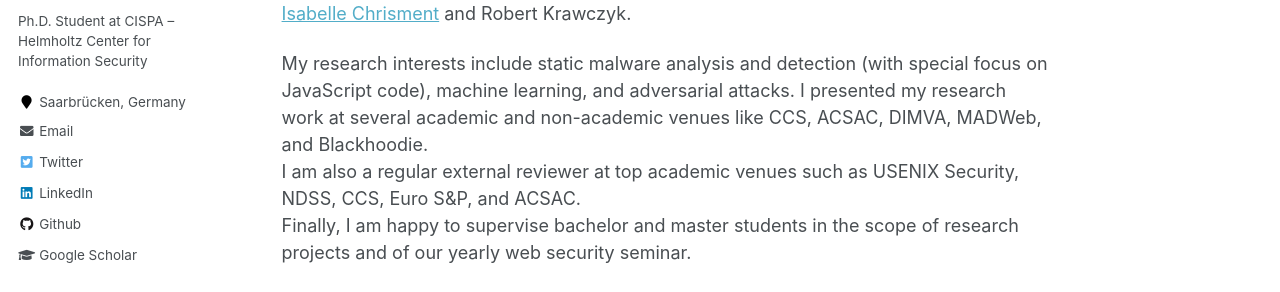
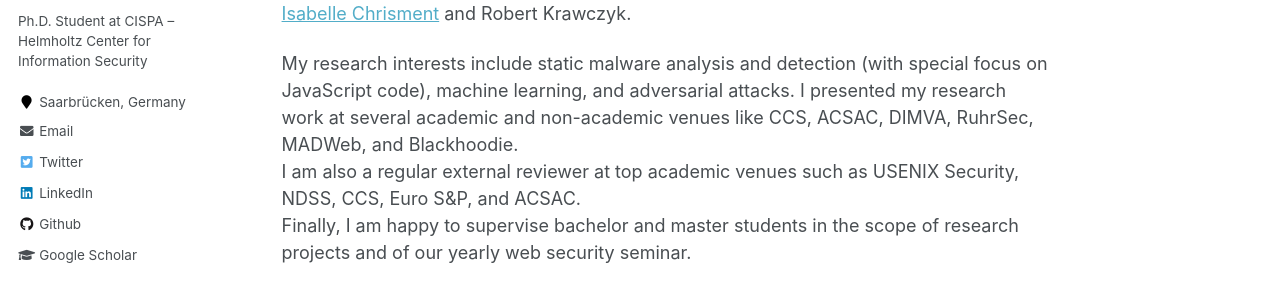
Before and after one commit to Aurore54F/aurore54f.github.io, a Jekyll site: the page built from _pages/about.md, in a window 1280 px wide and 900 px high. Shown: the part 319-611 px from the top of the window. Built offline with Jekyll 4.4.1, drawn with Linux system fonts in a browser that asks for light colours.

Commit message:
Some updates

```diff
--- a/_pages/about.md
+++ b/_pages/about.md
@@ -12,7 +12,7 @@ I am a third year Ph.D. student in the [Secure Web Applications Group](https://s
 
 Prior to that, I was a master student at the French Grande École [TELECOM Nancy](https://telecomnancy.univ-lorraine.fr/en), where I had the honour to give the valedictorian speech (2017). In particular, I wrote my master's thesis at the German Federal Office for Information Security ([BSI](https://www.bsi.bund.de/EN/)) under the supervision of [Isabelle Chrisment](https://members.loria.fr/IChrisment/) and Robert Krawczyk.
 
-My research interests include static malware analysis and detection (with special focus on JavaScript code), machine learning, and adversarial attacks. I presented my research work at several academic and non-academic venues like CCS, ACSAC, DIMVA, MADWeb, and Blackhoodie.
+My research interests include static malware analysis and detection (with special focus on JavaScript code), machine learning, and adversarial attacks. I presented my research work at several academic and non-academic venues like CCS, ACSAC, DIMVA, RuhrSec, MADWeb, and Blackhoodie.
 I am also a regular external reviewer at top academic venues such as USENIX Security, NDSS, CCS, Euro S&P, and ACSAC.
 Finally, I am happy to supervise bachelor and master students in the scope of research projects and of our yearly web security seminar.
 
```
Also changed, not shown: _pages/services.md (+1 -0 lines), _pages/teaching.md (+1 -1 lines), _publications/HideNoSeek.md (+1 -0 lines), _publications/JStap.md (+1 -1 lines).
